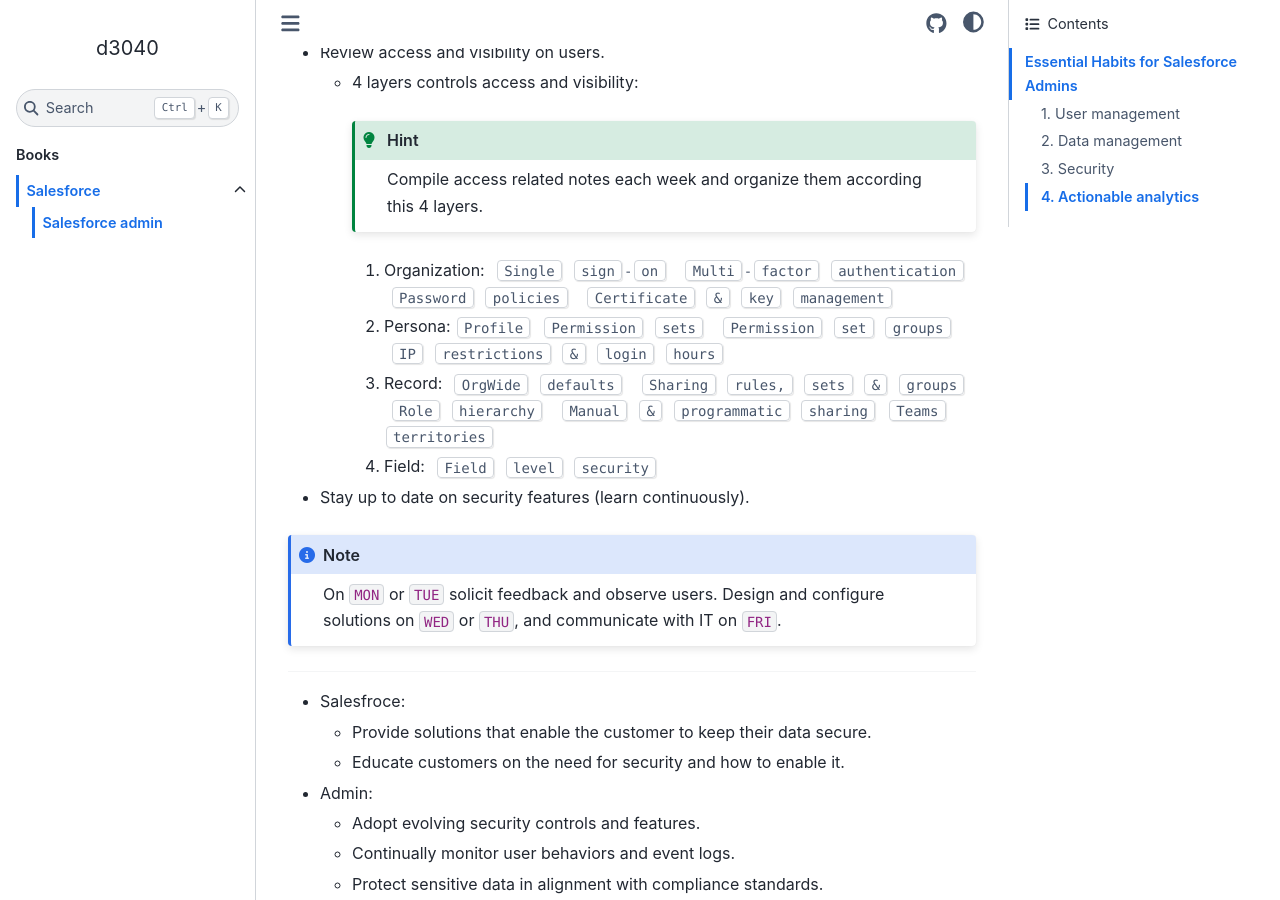
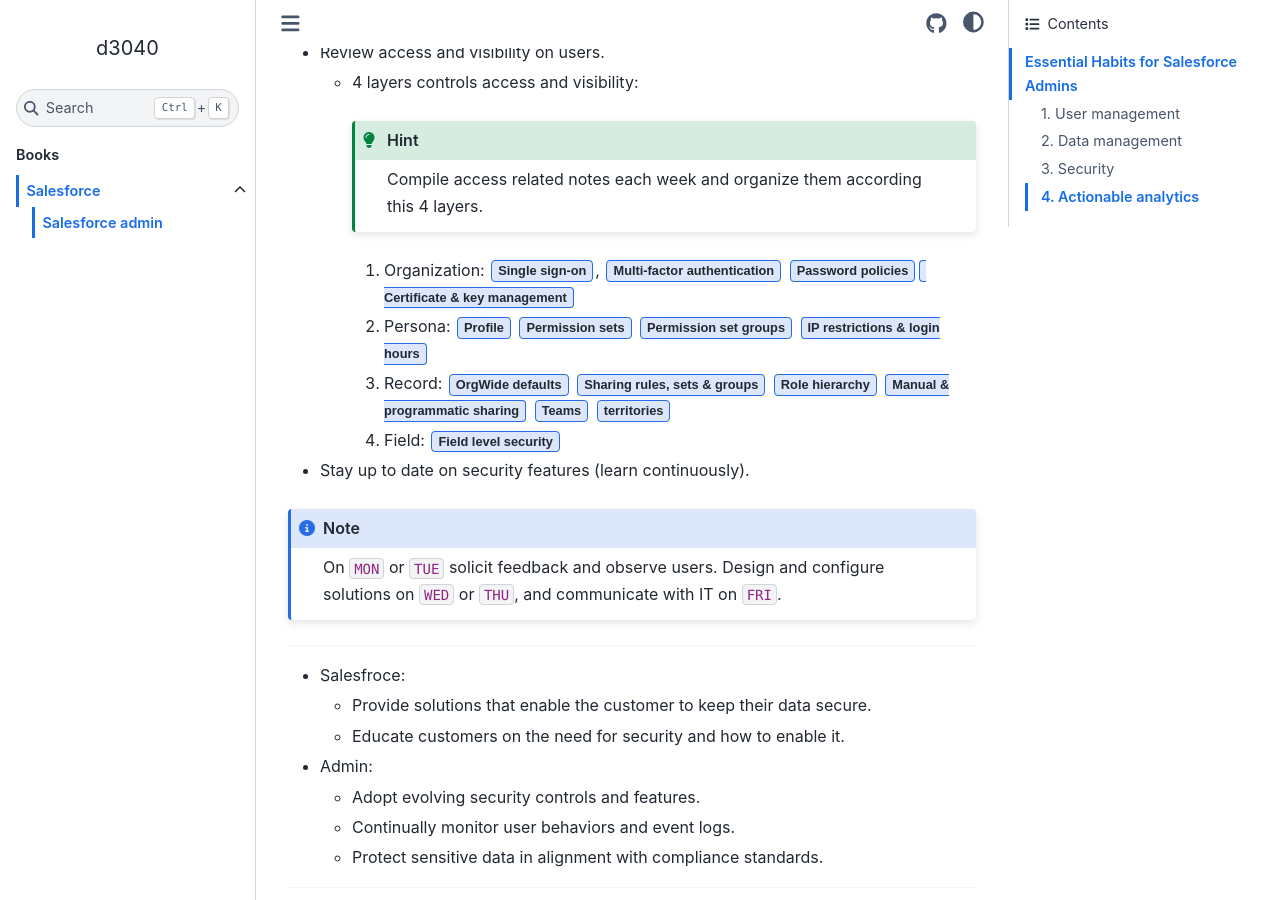
Before and after one commit to d3040/the_beavers_hut, a Sphinx documentation site: the page built from docs/source/salesforce/salesforce_admin.rst, in a window 1280 px wide and 900 px high, scrolled down 1948 px. Built offline with Sphinx 7.4.7 and the Sphinx Book theme 1.1.4, drawn with Linux system fonts in a browser that asks for light colours; some of the changed lines change nothing that is shown.

Commit message:
initial commit

```diff
--- a/docs/source/salesforce/salesforce_admin.rst
+++ b/docs/source/salesforce/salesforce_admin.rst
@@ -89,10 +89,10 @@
 
       Compile access related notes each week and organize them according this 4 layers.
 
-    #. Organization: :kbd:`Single sign-on` :kbd:`Multi-factor authentication` :kbd:`Password policies` :kbd:`Certificate & key management`
-    #. Persona: :kbd:`Profile` :kbd:`Permission sets` :kbd:`Permission set groups` :kbd:`IP restrictions & login hours`
-    #. Record: :kbd:`OrgWide defaults` :kbd:`Sharing rules, sets & groups` :kbd:`Role hierarchy` :kbd:`Manual & programmatic sharing` :kbd:`Teams` :kbd:`territories`
-    #. Field: :kbd:`Field level security`
+    #. Organization: :guilabel:`Single sign-on`, :guilabel:`Multi-factor authentication` :guilabel:`Password policies` :guilabel:`Certificate & key management`
+    #. Persona: :guilabel:`Profile` :guilabel:`Permission sets` :guilabel:`Permission set groups` :guilabel:`IP restrictions & login hours`
+    #. Record: :guilabel:`OrgWide defaults` :guilabel:`Sharing rules, sets & groups` :guilabel:`Role hierarchy` :guilabel:`Manual & programmatic sharing` :guilabel:`Teams` :guilabel:`territories`
+    #. Field: :guilabel:`Field level security`
 
 - Stay up to date on security features (learn continuously).
 
```
